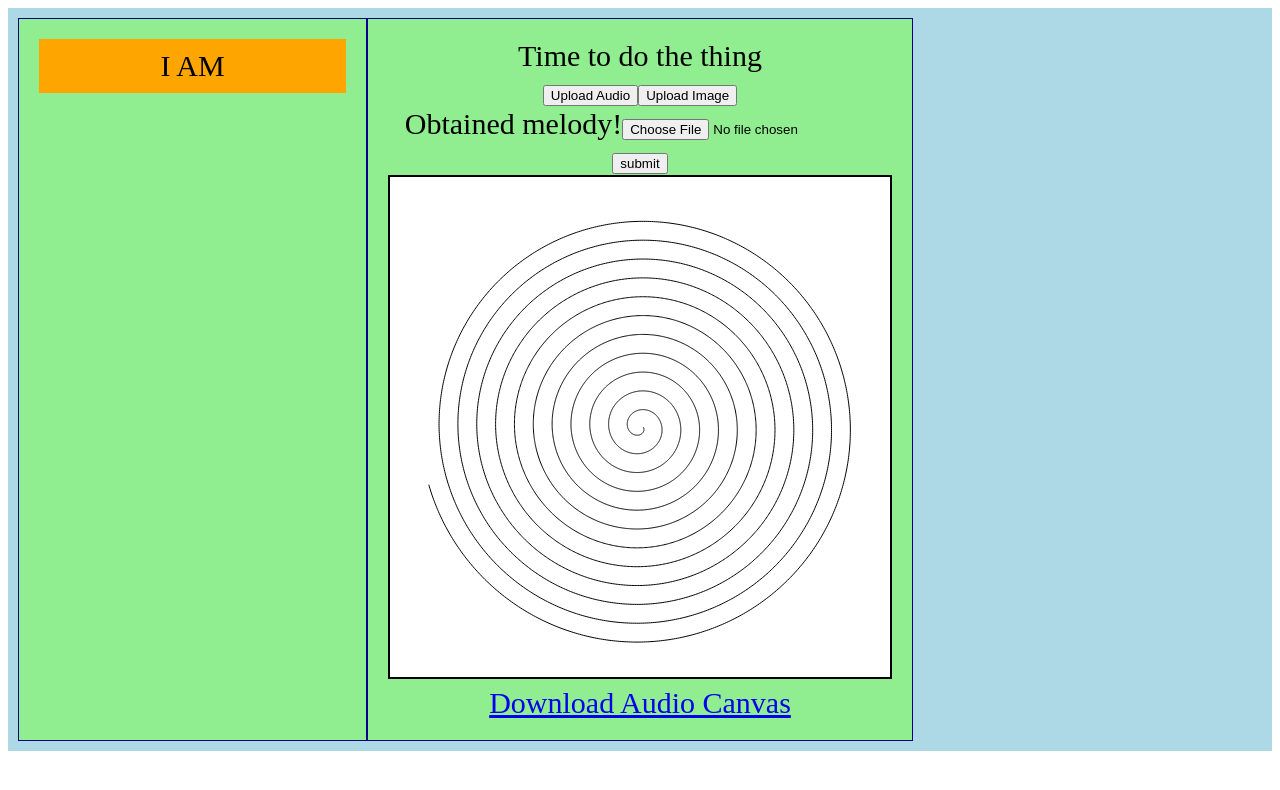
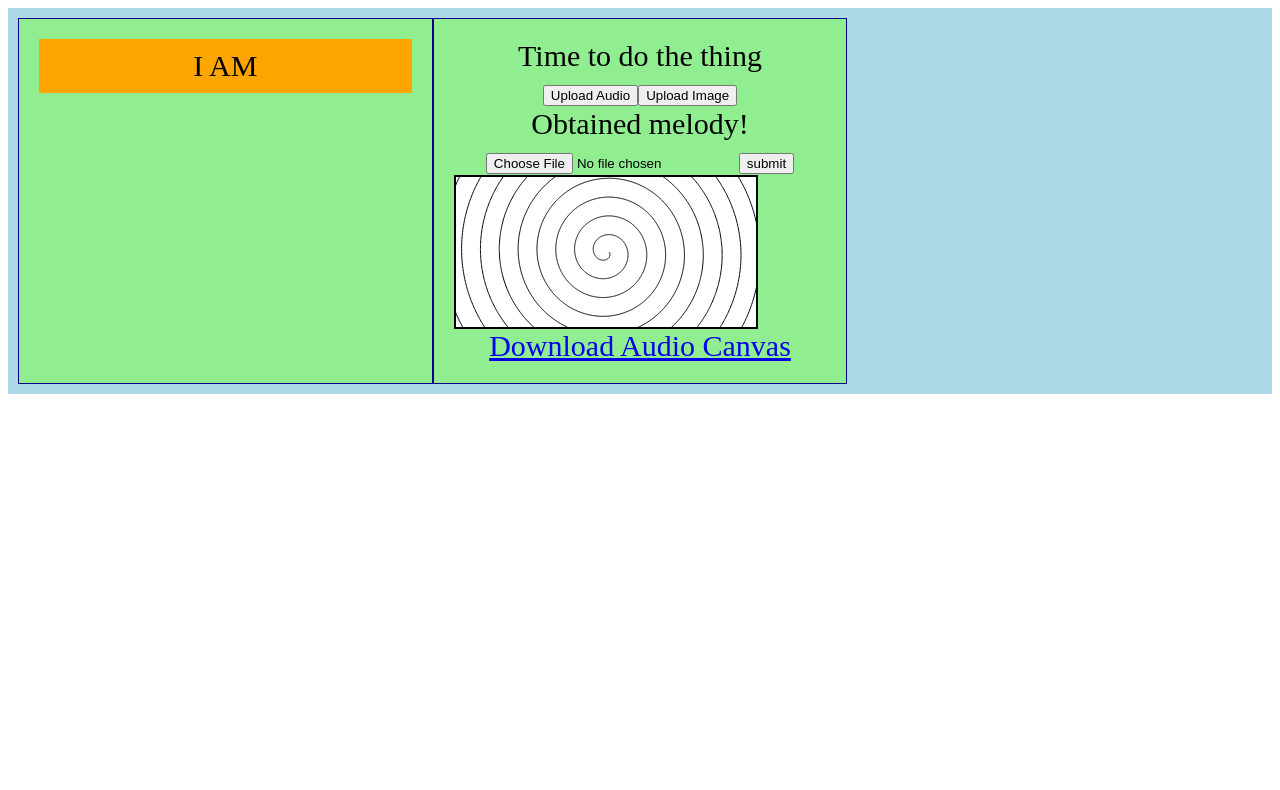
Before and after one commit to Aborgen/chromaudible, a Vue app in the folder front/: page / in a window 1280 px wide. Both pictures are taken after a click on the input "submit". Shown: the top 790 px of the page. Built offline with nearby package versions, Linux system fonts and the light colour scheme.

Commit message:
Update CanvasSave to produce a thumbnail, rather than showing the full-sized canvas

```diff
--- a/front/src/components/CanvasSave/CanvasSave.vue
+++ b/front/src/components/CanvasSave/CanvasSave.vue
@@ -1,19 +1,28 @@
 <template>
 <section class='canvasDownload'>
-  <canvas id='canvasView' width=500 height=500></canvas>
+  <canvas id='canvasView' :width='width' :height='height'></canvas>
+  <canvas id='realCanvas'></canvas>
   <a id='canvasAnchor' :download="downloadProps.name + '.png'">{{ downloadProps.text }}</a>
 </section>
 </template>
+<script>
 
-<script>
-function linkCanvas(canvas) {
-  return canvas.toDataURL('image/png');
+function drawCanvas(drawFunction) {
+  const canvas = document.getElementById('realCanvas');
+  drawFunction(canvas);
+  generateThumbnail(canvas);
+  linkCanvas(canvas);
 }
 
-function drawCanvas(drawFunction) {
-  const canvas = document.getElementById('canvasView');
-  drawFunction(canvas);
-  document.getElementById('canvasAnchor').href = linkCanvas(canvas);
+function generateThumbnail(canvas) {
+  const thumbnail = document.getElementById('canvasView');
+  thumbnail.getContext('2d').drawImage(canvas, 0, 0, canvas.width, canvas.height, 0, 0, thumbnail.width, thumbnail.height);
+}
+
+function linkCanvas(canvas) {
+  const data = canvas.toDataURL('image/png');
+  const a = document.getElementById('canvasAnchor');
+  a.href = data;
 }
 
 export default {
@@ -27,6 +36,14 @@ export default {
       type: Object,
       required: true
     },
+    width: {
+      type: Number,
+      required: true
+    },
+    height: {
+      type: Number,
+      required: true
+    },
   },
   mounted() {
     drawCanvas(this.drawFunction);
@@ -34,8 +51,18 @@ export default {
 }
 </script>
 
-<style>
+<style scoped>
   #canvasView {
     border: 2px solid #000000;
+    display: block;
+  }
+
+  #realCanvas {
+    border: 2px solid #000000;
+    display: none;
+  }
+
+  #canvasAnchor {
+    display: block;
   }
 </style>
```
